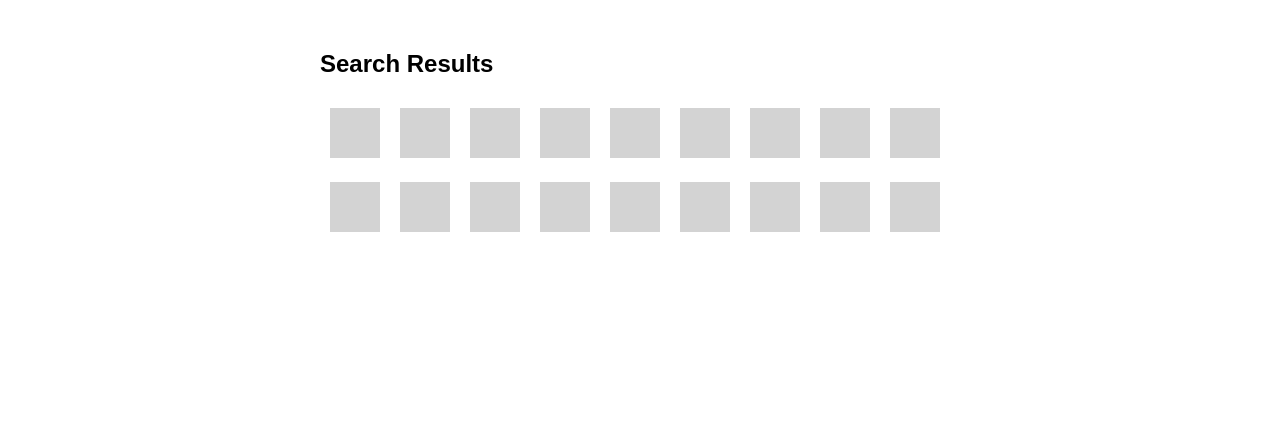
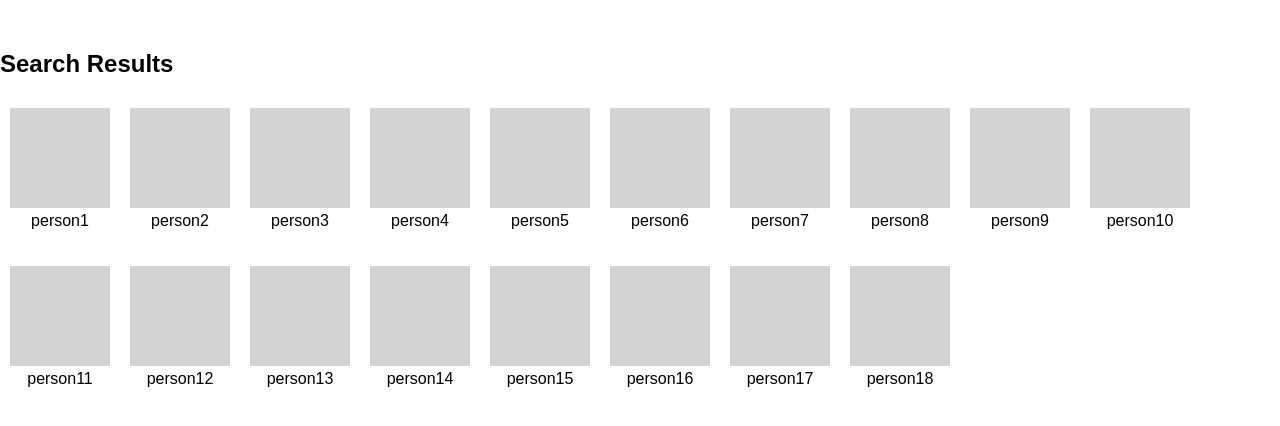
Before and after one commit to PerryM123/User-List-App, a React (Create React App) app: page /results in a window 1280 px wide. Shown: the top 426 px of the page. Built offline with nearby package versions, Linux system fonts and the light colour scheme.

Commit message:
Stuck trying to get data attributes

```diff
--- a/src/App.css
+++ b/src/App.css
@@ -29,17 +29,26 @@
   margin: 0 auto;
 }
 
+.container--search .item {
+  display: inline-block;
+  margin: 10px;
+  text-align: center;
+}
+
+.container--search p {
+  margin-top: 0;
+}
+
 .box {
   background-color: lightgray;
-  width: 50px;
-  height: 50px;
+  width: 100px;
+  height: 100px;
   display: inline-block;
-  margin: 10px;
-  transition: all .2s;
+  transition: all .2s ease-out;
 }
 
 .box:hover {
-  transform: scale(1.5);
+  transform: scale(1.2);
   cursor: pointer;
 }
 
--- a/src/components/SearchResults.js
+++ b/src/components/SearchResults.js
@@ -1,30 +1,103 @@
 import React, { Component } from 'react';
 
 class SearchResults extends Component {
+  constructor(props) {
+    super(props);
+    this.handleClick = this.handleClick.bind(this);
+  }
+  handleClick(event) {
+    const dataName = event.target.getAttribute("name");
+    const dataHobby = event.target.getAttribute("hobby");
+    const dataEmail = event.target.getAttribute("email");
+    alert(dataName + ", " + dataHobby + ", " + dataEmail);
+    // this.props.history.push({
+    //   pathname: '/user-info',
+    //   state: {
+    //     name: dataName,
+    //     hobby: dataHobby,
+    //     email: dataEmail
+    //   }
+    // });
+
+  }
   render() {
     console.log("SearchResults's render");
     return (
       <div>
-        <div className="container">
+        <div className="container--search">
           <h2>Search Results</h2>
+          <div className="item" onClick={this.handleClick} data-name="person1" data-hobby="hobby1" data-email="email1@email.com">
             <div className="box"></div>
+            <p>person1</p>
+          </div>
+          <div className="item" onClick={this.handleClick} data-name="person2" data-hobby="hobby2" data-email="email2@email.com">
             <div className="box"></div>
+            <p>person2</p>
+          </div>
+          <div className="item" onClick={this.handleClick} data-name="person3" data-hobby="hobby3" data-email="email3@email.com">
             <div className="box"></div>
+            <p>person3</p>
+          </div>
+          <div className="item" onClick={this.handleClick} data-name="person4" data-hobby="hobby4" data-email="email4@email.com">
             <div className="box"></div>
+            <p>person4</p>
+          </div>
+          <div className="item" onClick={this.handleClick} data-name="person5" data-hobby="hobby5" data-email="email5@email.com">
             <div className="box"></div>
+            <p>person5</p>
+          </div>
+          <div className="item" onClick={this.handleClick} data-name="person6" data-hobby="hobby6" data-email="email6@email.com">
             <div className="box"></div>
+            <p>person6</p>
+          </div>
+          <div className="item" onClick={this.handleClick} data-name="person7" data-hobby="hobby7" data-email="email7@email.com">
             <div className="box"></div>
+            <p>person7</p>
+          </div>
+          <div className="item" onClick={this.handleClick} data-name="person8" data-hobby="hobby8" data-email="email8@email.com">
             <div className="box"></div>
+            <p>person8</p>
+          </div>
+          <div className="item" onClick={this.handleClick} data-name="person9" data-hobby="hobby9" data-email="email9@email.com">
             <div className="box"></div>
+            <p>person9</p>
+          </div>
+          <div className="item" onClick={this.handleClick} data-name="person10" data-hobby="hobby10" data-email="email10@email.com">
             <div className="box"></div>
+            <p>person10</p>
+          </div>
+          <div className="item" onClick={this.handleClick} data-name="person11" data-hobby="hobby11" data-email="email11@email.com">
             <div className="box"></div>
+            <p>person11</p>
+          </div>
+          <div className="item" onClick={this.handleClick} data-name="person12" data-hobby="hobby12" data-email="email12@email.com">
             <div className="box"></div>
+            <p>person12</p>
+          </div>
+          <div className="item" onClick={this.handleClick} data-name="person13" data-hobby="hobby13" data-email="email13@email.com">
             <div className="box"></div>
+            <p>person13</p>
+          </div>
+          <div className="item" onClick={this.handleClick} data-name="person14" data-hobby="hobby14" data-email="email14@email.com">
             <div className="box"></div>
+            <p>person14</p>
+          </div>
+          <div className="item" onClick={this.handleClick} data-name="person15" data-hobby="hobby15" data-email="email15@email.com">
             <div className="box"></div>
+            <p>person15</p>
+          </div>
+          <div className="item" onClick={this.handleClick} data-name="person16" data-hobby="hobby16" data-email="email16@email.com">
             <div className="box"></div>
+            <p>person16</p>
+          </div>
+          <div className="item" onClick={this.handleClick} data-name="person17" data-hobby="hobby17" data-email="email17@email.com">
             <div className="box"></div>
+            <p>person17</p>
+          </div>
+          <div className="item" onClick={this.handleClick} data-name="person18" data-hobby="hobby18" data-email="email18@email.com">
             <div className="box"></div>
+            <p>person18</p>
+          </div>
         </div>
       </div>
     );
--- a/src/components/Searcher.js
+++ b/src/components/Searcher.js
@@ -13,9 +13,11 @@ class Searcher extends Component {
   }
 
   searchStart() {
-    this.setState({
-      isSearching: true
-    });
+    // this.setState({
+    //   isSearching: true
+    // });
+
+
   }
 
   jumpButton() {
@@ -51,7 +53,7 @@ class Searcher extends Component {
           */
 
 
-          this.state.isSearching ? <SearchLoader isSearching={isSearching} /> : null
+          // this.state.isSearching ? <SearchLoader isSearching={isSearching} /> : null
         }
       </div>
     );
--- a/src/components/UserInfo.js
+++ b/src/components/UserInfo.js
@@ -1,19 +1,22 @@
 import React, { Component } from 'react';
 
 class UserInfo extends Component {
+  constructor(props){
+    super(props);
+  }
   render() {
     console.log("UserInfo's render");
     return (
       <div>
         <div className="container container--info">
-          <h2>Jack Rose</h2>
+          <h2>{this.props.location.state.name}</h2>
           <div className="big-box"></div>
           <img src="" />
           <dl>
-            <dd>Hobby:</dd><dt>Baseball</dt>
+            <dd>Hobby:</dd><dt>{this.props.location.state.hobby}</dt>
           </dl>
           <dl>
-            <dd>email:</dd><dt>Baseball@aol.com</dt>
+            <dd>email:</dd><dt>{this.props.location.state.email}</dt>
           </dl>
         </div>
         <div className="spacing-delete-me"></div>
```
Also changed, not shown: 1 other file (tests, documents, lock files or other folders). Lines whose indentation alone changed are shown as unchanged.
